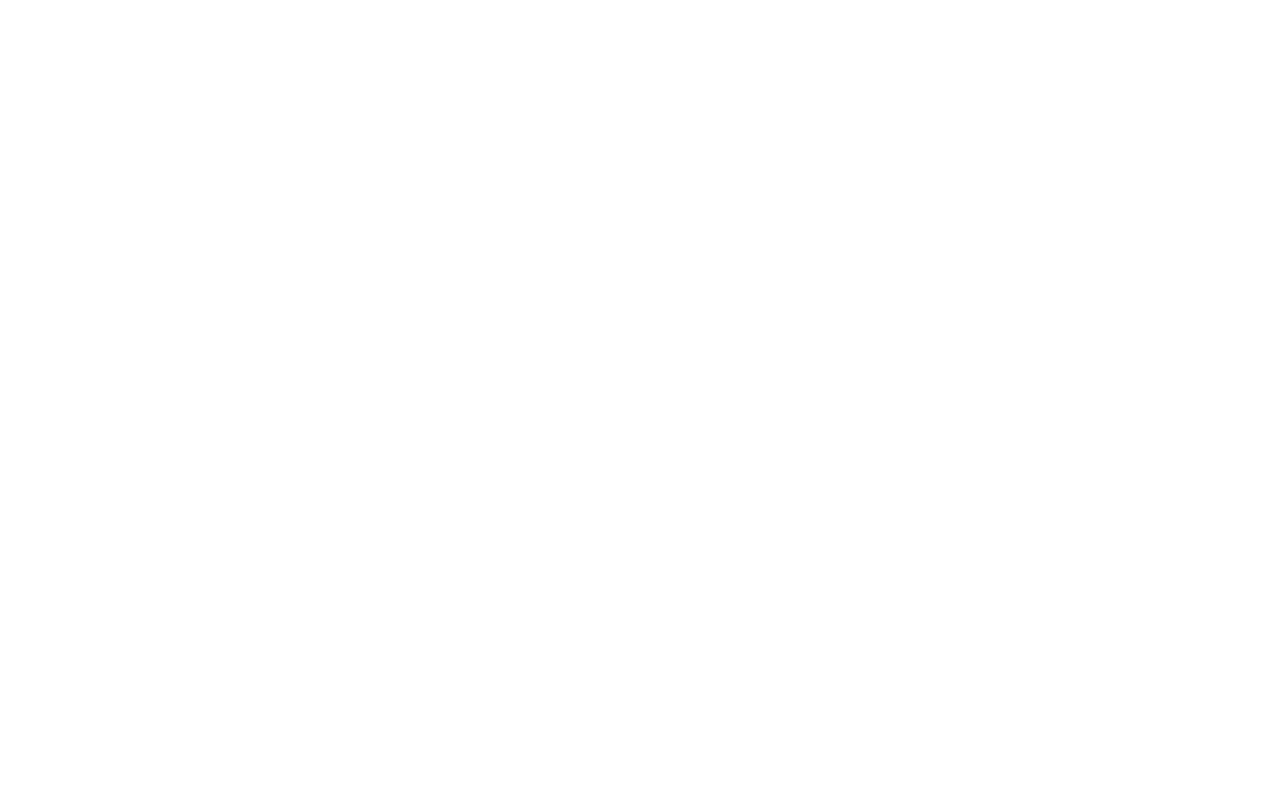
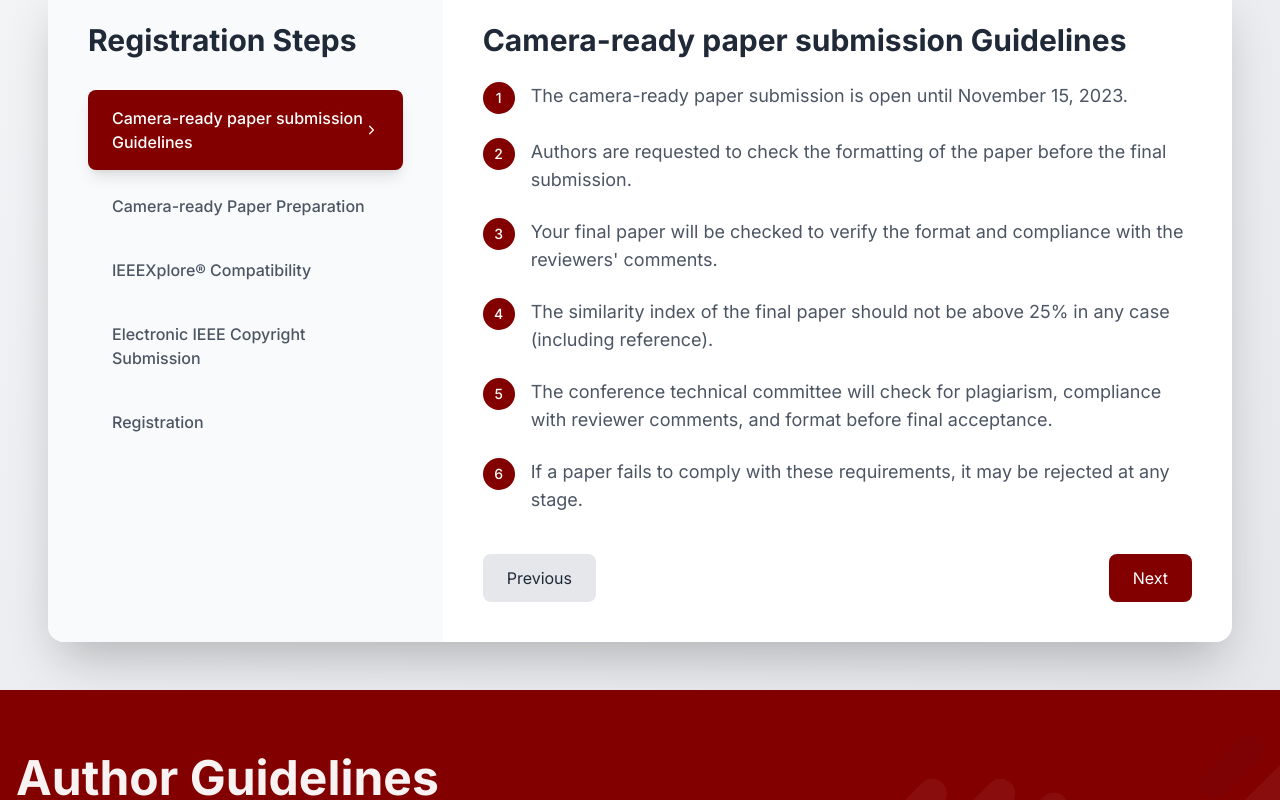
Before and after one commit to kmrsanthosh/TCEResearchConclave, a Next.js app: page / in a window 1280 px wide. Shown: the part 3560-4360 px from the top of the page. Before the commit the page ends 3503 px from the top, so only its background shows below. Built offline with nearby package versions, Linux system fonts and the light colour scheme.

Commit message:
Add Registration and Author Guidelines components

```diff
--- a/app/page.tsx
+++ b/app/page.tsx
@@ -1,6 +1,8 @@
 import About from "@/components/Home/About";
+import AuthorGuidelines from "@/components/Home/AuthorGuidelines";
 import CallForPaper from "@/components/Home/CallForPaper";
 import { Hero } from "@/components/Home/Hero";
+import Registration from "@/components/Home/Registration";
 
 export default function Home() {
   return (
@@ -8,6 +10,8 @@ export default function Home() {
       <Hero />
       <About />
       <CallForPaper />
+      <Registration />
+      <AuthorGuidelines />
     </div>
   );
 }
```
